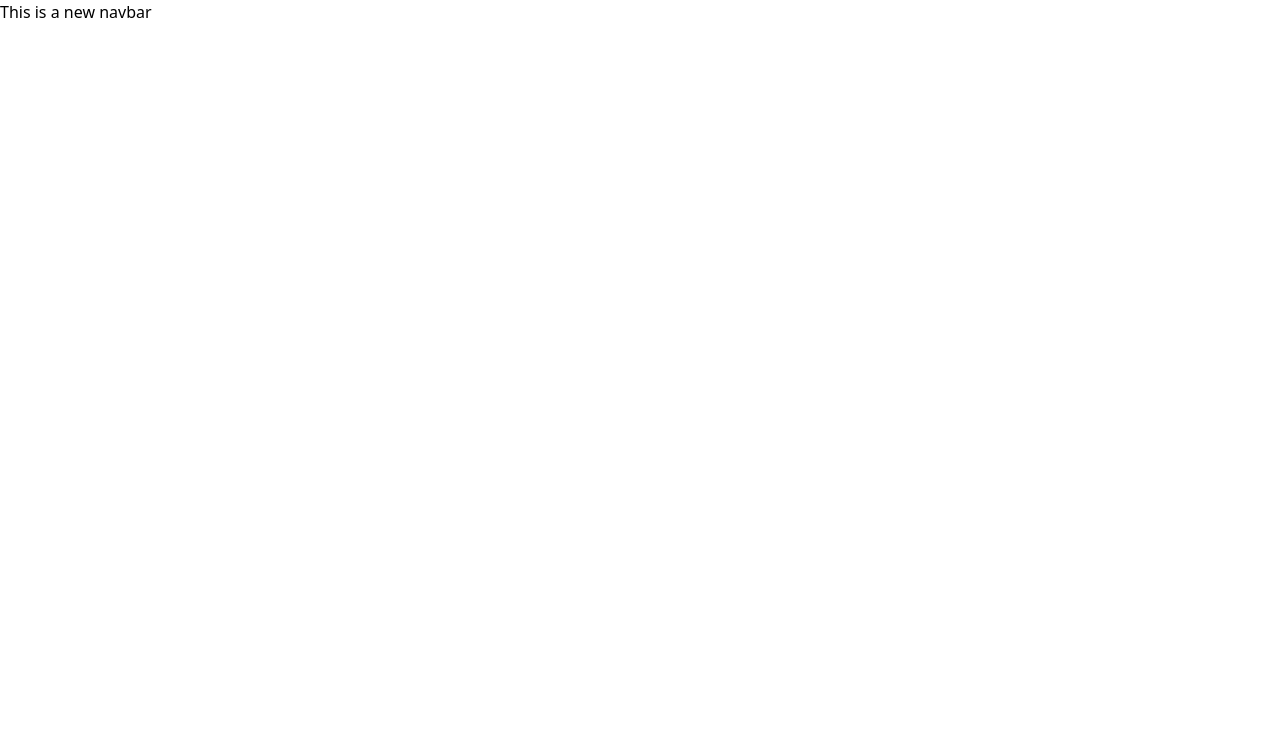
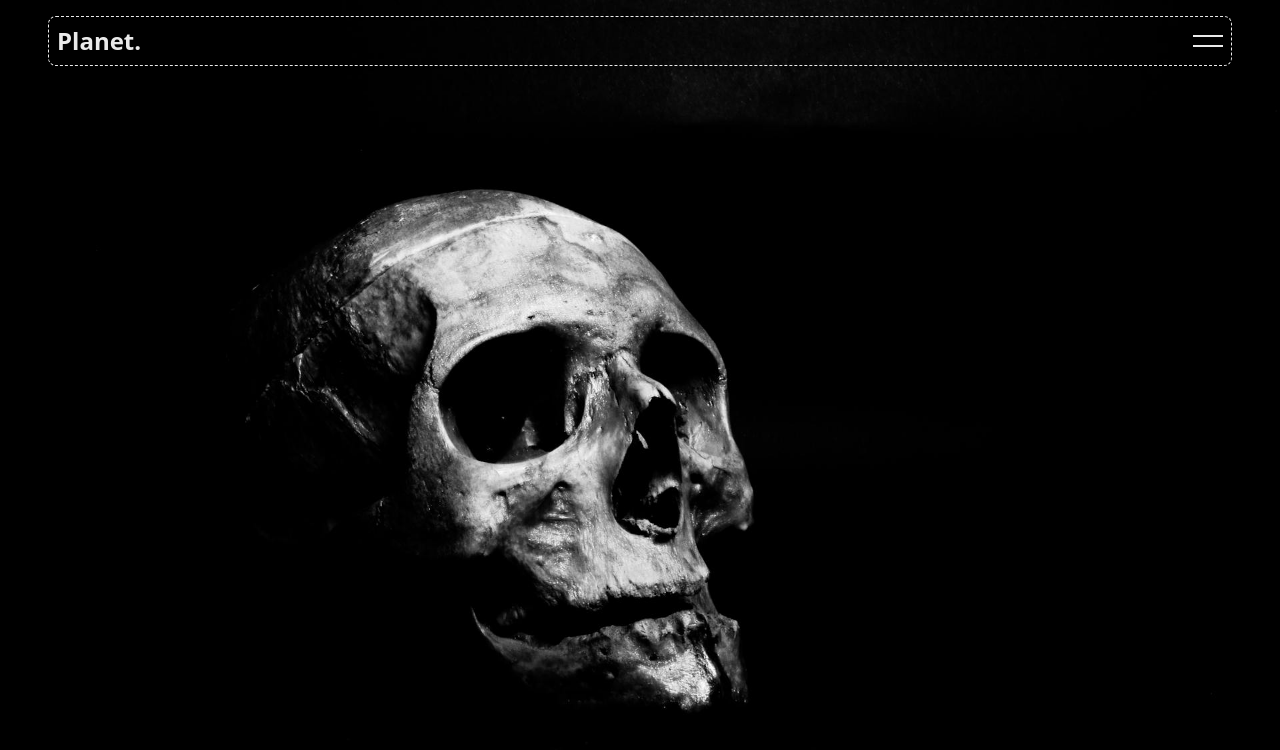
Before and after one commit to Tez-cyber/animation_lib, a React (Vite) app: page / in a window 1280 px wide. Shown: the top 750 px of the page. Built offline with nearby package versions, Linux system fonts and the light colour scheme.

Commit message:
Added image to hero section and created nav toggle button

```diff
--- a/src/components/navbar-transition/App.jsx
+++ b/src/components/navbar-transition/App.jsx
@@ -1,8 +1,51 @@
-
+import { useState } from 'react'
+import './navbar.css'
+import { motion } from 'framer-motion'
 
 export default function App () {
+    const [isOpen, setIsOpen] = useState(false)
+    const rotateValue = 22.5
+    const burger = {
+        opened: (deg) => ({
+            rotate: deg,
+        }),
+        closed: {
+            rotate: 0
+        }
+    }
 
     return (
-        <div>This is a new navbar</div>
+        <div className="h-screen w-screen bg-[#eaeaea] overflow-hidden">
+            <img src="/end.jpg"
+                alt="hero image"
+                className="absolute inset-0 w-full h-full object-cover
+                origin-bottom
+                "
+            />
+            <section className="w-full h-full px-12 pt-4">
+                <div className="w-full p-2 border border-[#eaeaea] border-dashed
+                    flex justify-between items-center rounded-lg relative z-40
+                ">
+                    <h1 className='font-bold text-[#eaeaea] text-2xl'>Planet.</h1>
+                    <div
+                        className='space-y-2 cursor-pointer'
+                        onClick={() => setIsOpen(!isOpen)}
+                    >
+                        <motion.div
+                            className="w-[30px] h-[2px] bg-[#eaeaea] origin-left"
+                            variants={burger}
+                            animate={isOpen ? "opened" : "closed"}
+                            custom={`${rotateValue}deg`}
+                        />
+                        <motion.div
+                            className="w-[30px] h-[2px] bg-[#eaeaea] origin-left"
+                            variants={burger}
+                            animate={isOpen ? "opened" : "closed"}
+                            custom={`${-rotateValue}deg`}
+                        />
+                    </div>
+                </div>
+            </section>
+        </div>
     )
 }
--- /dev/null
+++ b/src/components/navbar-transition/navbar.css
@@ -0,0 +1,3 @@
+body {
+    background-color: #eaeaea;
+}
```
Also changed, not shown: public/end.jpg (added).
